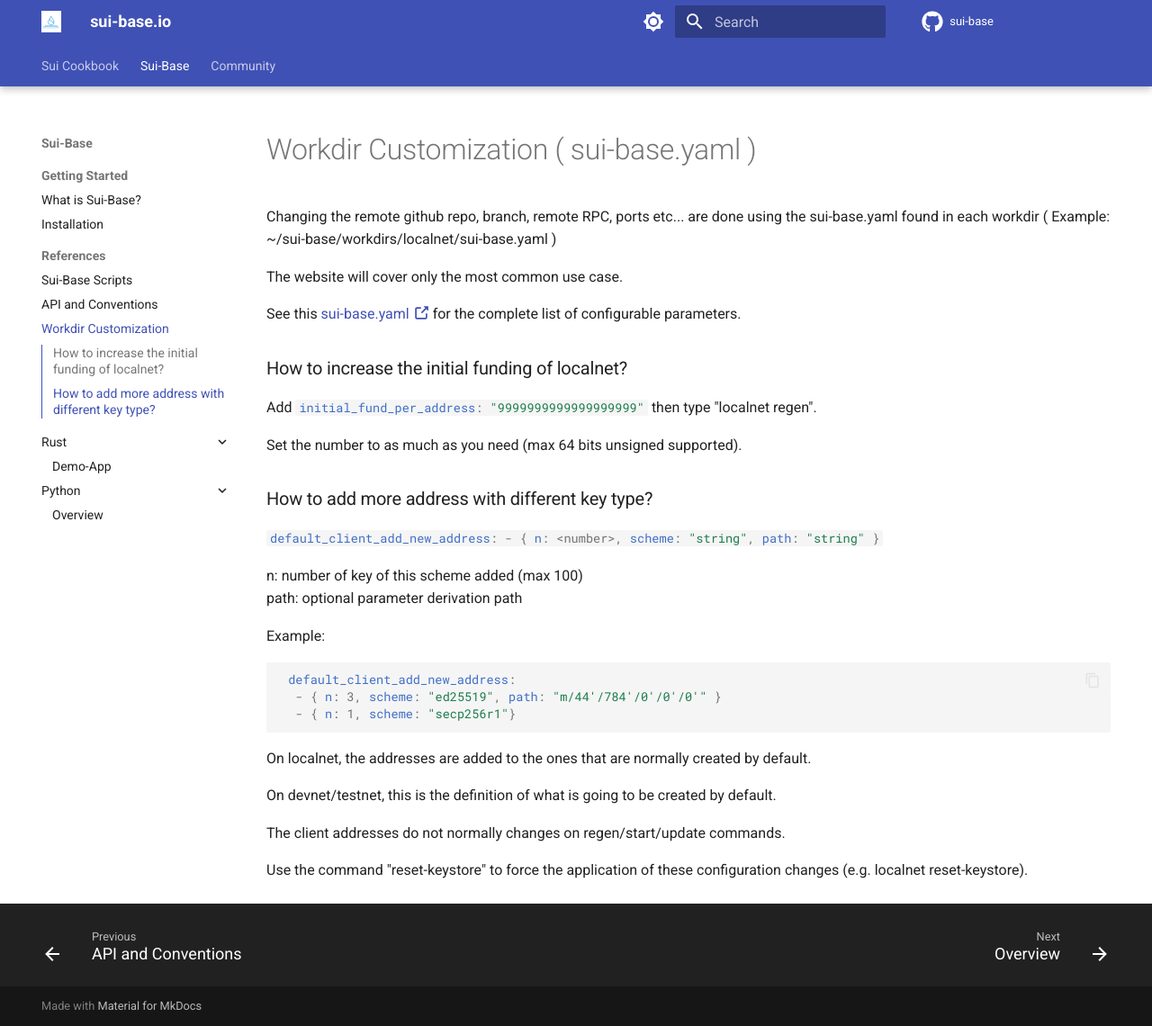
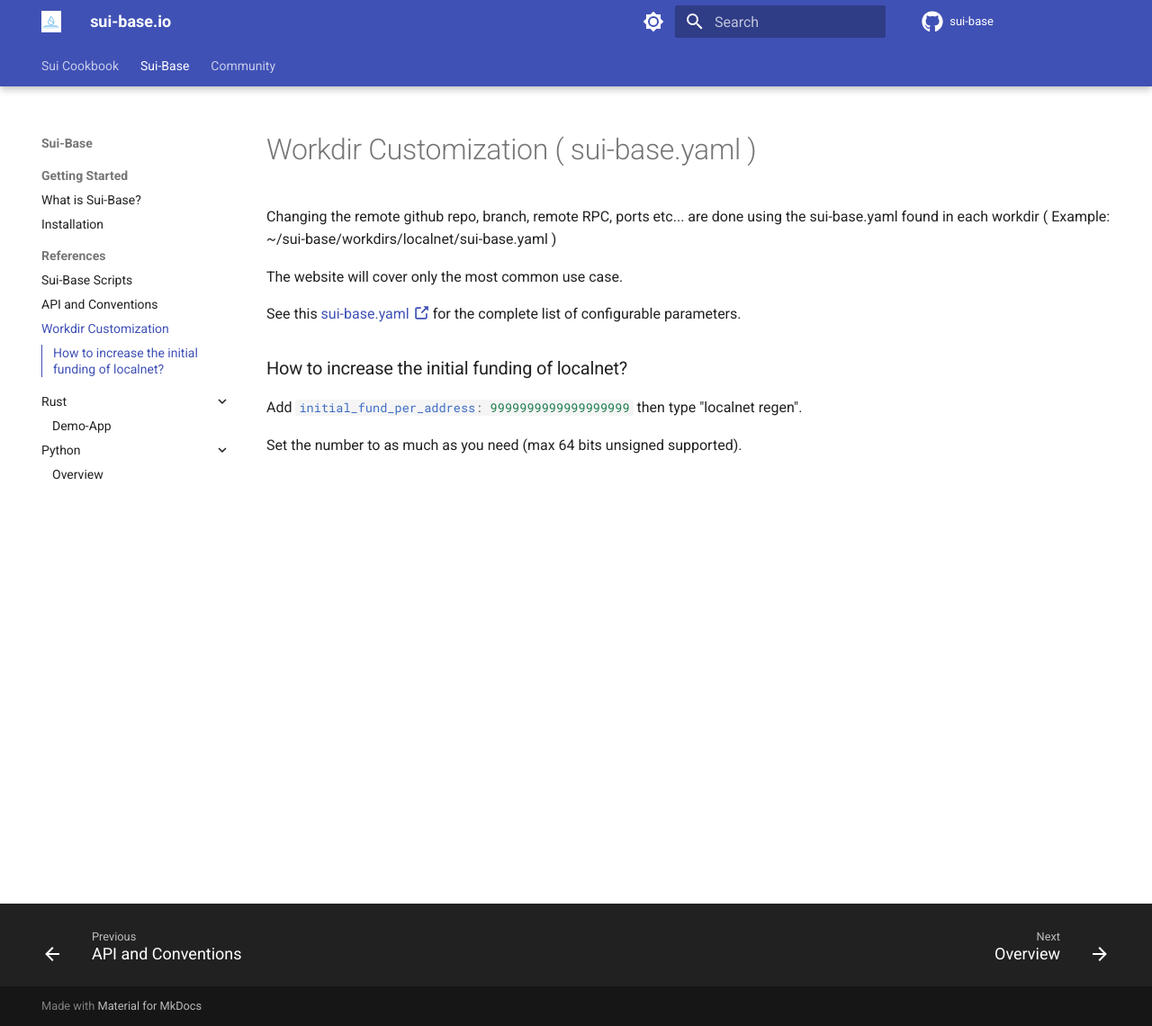
Before and after one commit to lc19997/sui-chain-base, an MkDocs documentation site: the page built from docs/website/how-to/configure-sui-base-yaml.md, in a window 1280 px wide and 1140 px high. Shown: the whole window at 90% size. Built offline with MkDocs 1.6.1 and Material for MkDocs 9.7.7, drawn with Linux system fonts in a browser that asks for light colours; comment, search, counter and statistics services are not loaded.

Commit message:
Fix configureable funding logic + docs

````diff
--- a/docs/website/how-to/configure-sui-base-yaml.md
+++ b/docs/website/how-to/configure-sui-base-yaml.md
@@ -7,29 +7,6 @@ The website will cover only the most common use case.
 See this [sui-base.yaml :octicons-link-external-16:](https://github.com/sui-base/sui-base/blob/main/scripts/defaults/localnet/sui-base.yaml) for the complete list of configurable parameters.
 
 ### How to increase the initial funding of localnet?
-Add `#!yaml initial_fund_per_address: "9999999999999999999"` then type "localnet regen".
+Add `#!yaml initial_fund_per_address: 9999999999999999999` then type "localnet regen".
 
 Set the number to as much as you need (max 64 bits unsigned supported).
-
-### How to add more address with different key type?
-
-`#!yaml default_client_add_new_address:
-    -  { n: <number>, scheme: "string", path: "string" }`
-
-n: number of key of this scheme added (max 100)<br>
-path: optional parameter derivation path
-
-Example:
-``` yaml
- default_client_add_new_address:
-  - { n: 3, scheme: "ed25519", path: "m/44'/784'/0'/0'/0'" }
-  - { n: 1, scheme: "secp256r1"}
-```
-
-On localnet, the addresses are added to the ones that are normally created by default.
-
-On devnet/testnet, this is the definition of what is going to be created by default.
-
-The client addresses do not normally changes on regen/start/update commands.
-
-Use the command "reset-keystore" to force the application of these configuration changes (e.g. localnet reset-keystore).
````
Also changed, not shown: 1 other file.
